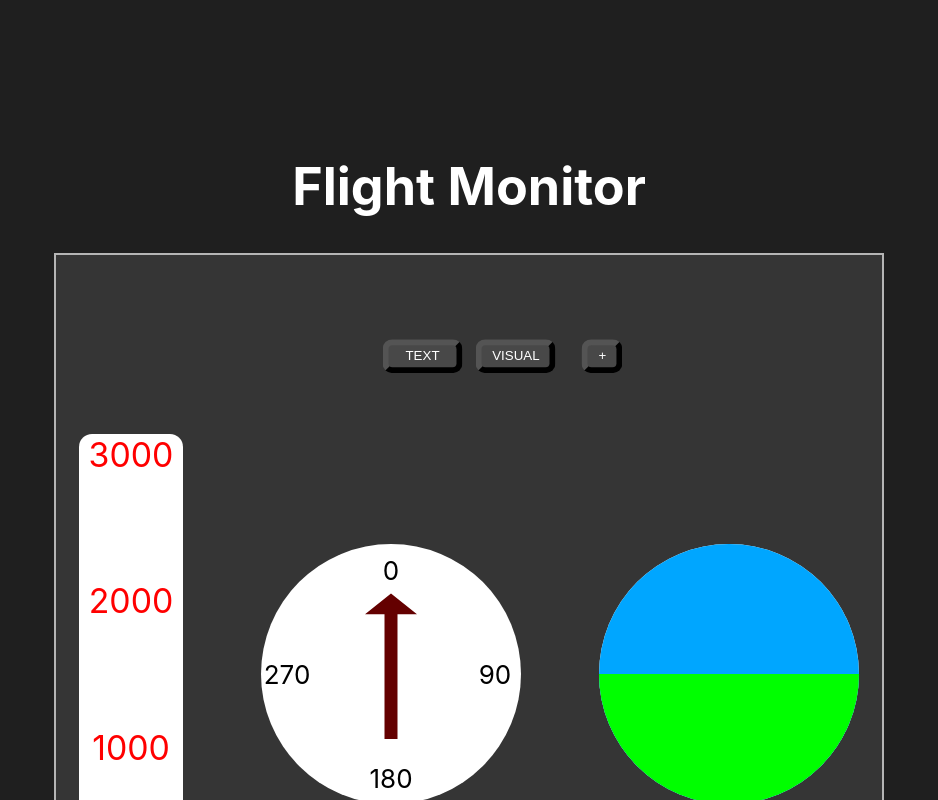
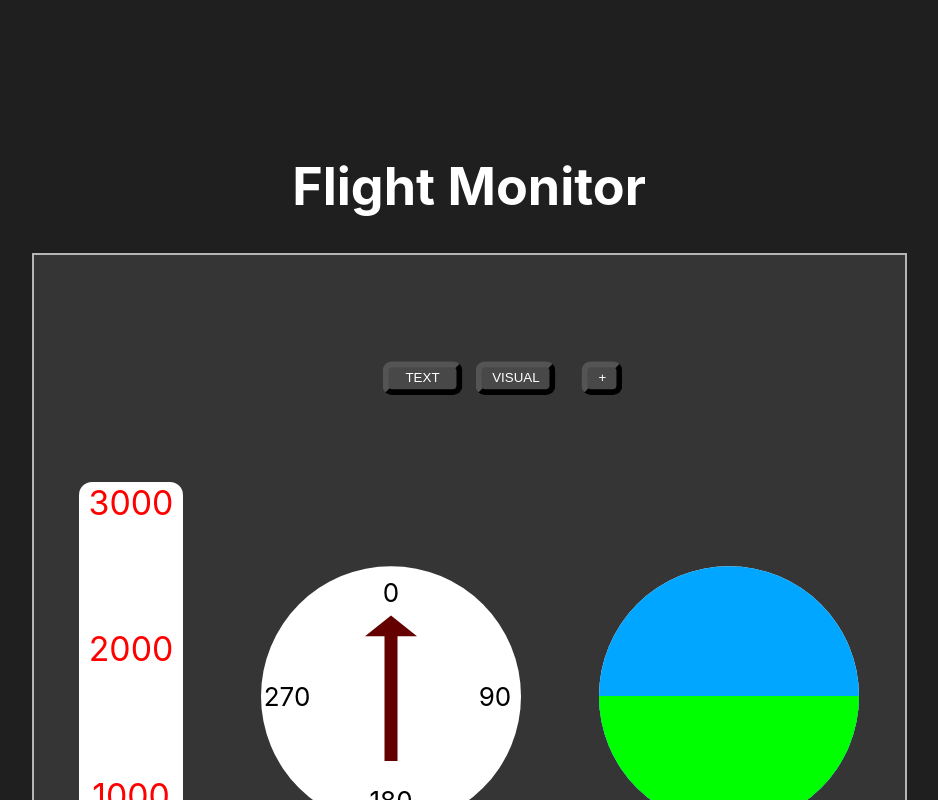
Before and after one commit to YardenDrori/Airforce-Assignment, a React (Create React App) app in the folder monitor-frontend/: page / in a window 1280 px wide. Both pictures are taken after a click on the button "VISUAL". Shown: the top 800 px of the page, without its empty margins (171-1109 px from the left). Built offline with nearby package versions, Linux system fonts and the light colour scheme.

Commit message:
made scaling better, and other minor changes

```diff
--- a/monitor-frontend/src/components/Dashboard.css
+++ b/monitor-frontend/src/components/Dashboard.css
@@ -7,10 +7,14 @@
   border-width: 0.1em;
   border-style: solid;
   background-color: #353535;
-  padding: 0.9em;
+  padding: 1.75em;
+
 }
 
-
+.content {
+  display: flex;
+  flex-wrap: wrap;
+}
 
 .button {
     color: white;
@@ -202,7 +206,7 @@
   display: flex;
   position: relative;
   align-items: center;
-  /* transform-origin: center center; */
+  flex-wrap: inherit;
   gap: 3em;
 }
 
@@ -235,7 +239,7 @@
 }
 
 .arrow-indicater {
-  position: absolute;
+  position: relative;
   left: 2.2em; /* adjust so it lines up horizontally with the bar */
   top: 19.5em;
   scale: 3;
--- a/monitor-frontend/src/components/Dashboard.tsx
+++ b/monitor-frontend/src/components/Dashboard.tsx
@@ -44,7 +44,7 @@ function Dashboard(): ReactElement {
     return (
       <div className='visual-data'>
           <div className='altitude-bar'>
-            <div className='arrow-indicater' style={{ top: altitude_bar_visual_height-altitude_visual / max_altitude*altitude_bar_visual_height-1+ `rem`}}></div>
+            <div className='arrow-indicater' style={{ top: altitude_bar_visual_height-(altitude_visual / max_altitude*altitude_bar_visual_height)+1+ `rem`}}></div>
             <div className='vertical-bar' style={{ height: altitude_bar_visual_height + `rem` }}>
               <div
                 className='filled-bar-area'style={{height: (altitude_visual / max_altitude) * altitude_bar_visual_height + 'rem'}}
@@ -151,6 +151,7 @@ function Dashboard(): ReactElement {
 
     } else if (buttonId === 'plus') {
       setShowPopover(!showPopover);
+      setShowInvalidInputMsg(false);
     } else if (buttonId === 'submit') {
       //send info on json format to server
       fetch('http://localhost:8080/api/data', {
```
Also changed, not shown: 1 other file (tests, documents, lock files or other folders).
